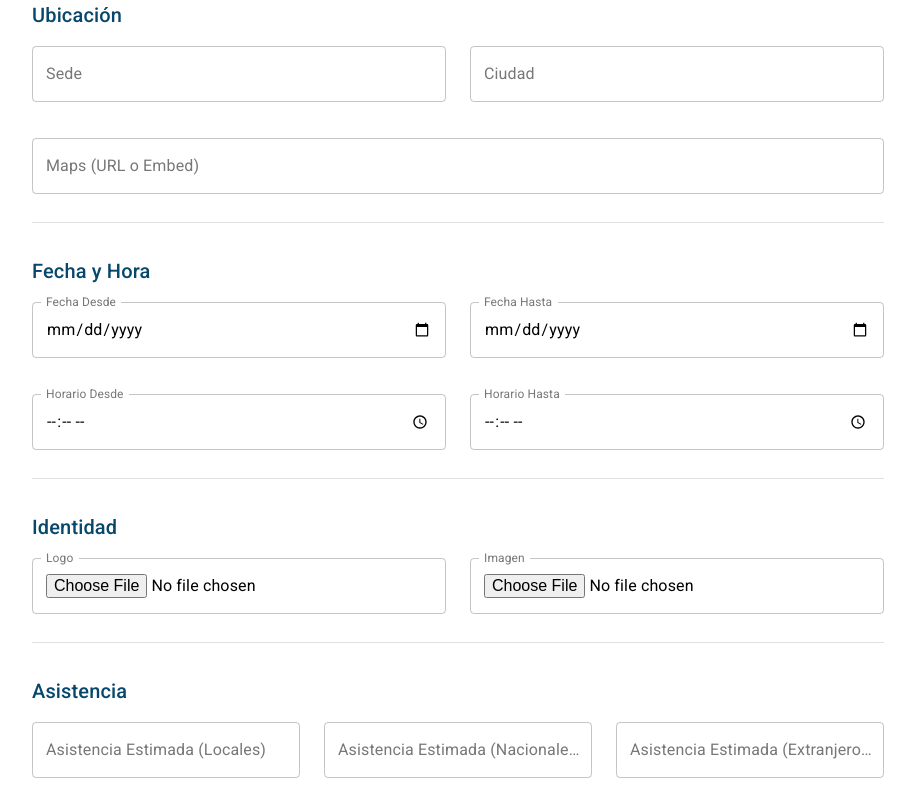
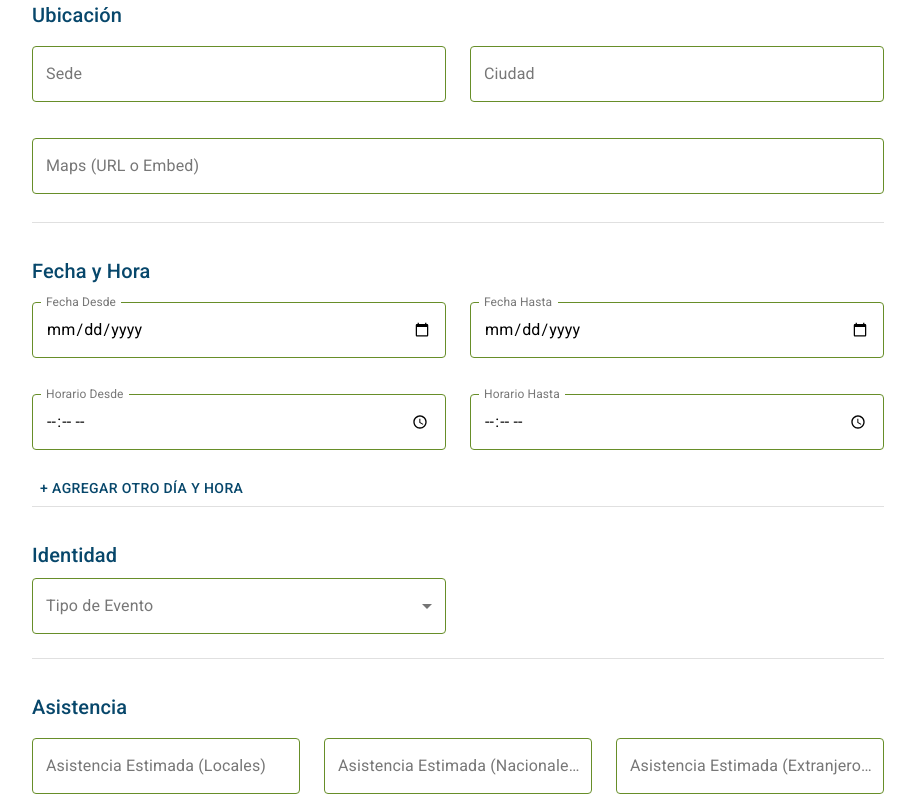
Before and after one commit to MarcosRillo/EATT, a Next.js app: page /dashboard/addEvent in a window 1280 px wide. Shown: the part 440-1240 px from the top of the page, without its empty margins (182-1097 px from the left). Built offline with nearby package versions, Linux system fonts and the light colour scheme.

Commit message:
modificando el addEvent

```diff
--- a/src/app/dashboard/addEvent/page.jsx
+++ b/src/app/dashboard/addEvent/page.jsx
@@ -41,10 +41,6 @@ function AddEventPage() {
   const [sede, setSede] = useState("");
   const [ciudad, setCiudad] = useState("");
   const [mapsUrl, setMapsUrl] = useState("");
-  const [fechaDesde, setFechaDesde] = useState("");
-  const [fechaHasta, setFechaHasta] = useState("");
-  const [horaDesde, setHoraDesde] = useState("");
-  const [horaHasta, setHoraHasta] = useState("");
   const [tipo, setTipo] = useState("");
   const [logo, setLogo] = useState(null);
   const [imagen, setImagen] = useState(null);
@@ -52,12 +48,16 @@ function AddEventPage() {
   const [asistenciaNacionales, setAsistenciaNacionales] = useState("");
   const [asistenciaExtranjeros, setAsistenciaExtranjeros] = useState("");
   const [trasmisionVirtual, setTrasmisionVirtual] = useState(false);
+  const [linkTransmisionVirtual, setLinkTransmisionVirtual] = useState("");
   const [organizador, setOrganizador] = useState(
     "Nombre de la Empresa (por defecto)"
   );
   const [productor, setProductor] = useState("");
   const [webEvento, setWebEvento] = useState("");
   const [imagenResponsive, setImagenResponsive] = useState(null);
+  const [dateTimes, setDateTimes] = useState([
+    { fechaDesde: "", fechaHasta: "", horaDesde: "", horaHasta: "" },
+  ]);
 
   const handleAddEventSubmit = () => {
     const newEvent = {
@@ -66,9 +66,13 @@ function AddEventPage() {
       sede,
       ciudad,
       mapsUrl,
-      date: fechaDesde, // Usando fechaDesde como una fecha simple por ahora
-      timeStart: horaDesde,
-      timeEnd: horaHasta,
+      dateTimes: dateTimes.map((dt) => ({
+        // Mapea el array de fechas y horas
+        fechaDesde: dt.fechaDesde,
+        fechaHasta: dt.fechaHasta,
+        horaDesde: dt.horaDesde,
+        horaHasta: dt.horaHasta,
+      })),
       type: tipo,
       logo: logo ? logo.name : null,
       image: imagen ? imagen.name : null,
@@ -78,15 +82,13 @@ function AddEventPage() {
         foreign: asistenciaExtranjeros,
       },
       virtualTransmission: trasmisionVirtual,
+      transmissionLink: trasmisionVirtual ? linkTransmisionVirtual : null,
       organizador,
       producer: productor || organizador,
       website: webEvento,
       responsiveImage: imagenResponsive ? imagenResponsive.name : null,
-      // Podrías querer incluir fechaHasta en tu objeto de evento también
     };
-    addEvent(newEvent); // Usa la función addEvent del contexto
-    console.log("Evento agregado:", newEvent);
-    // Opcionalmente, podrías redirigir de vuelta al dashboard después de agregar el evento
+    addEvent(newEvent);
   };
 
   const handleLogoChange = (event) => {
@@ -99,6 +101,27 @@ function AddEventPage() {
 
   const handleImagenResponsiveChange = (event) => {
     setImagenResponsive(event.target.files[0]);
+  };
+
+  const handleAddDateTime = () => {
+    setDateTimes([
+      ...dateTimes,
+      { fechaDesde: "", fechaHasta: "", horaDesde: "", horaHasta: "" },
+    ]);
+  };
+
+  const handleRemoveDateTime = (index) => {
+    if (dateTimes.length > 1) {
+      const newDateTimes = [...dateTimes];
+      newDateTimes.splice(index, 1);
+      setDateTimes(newDateTimes);
+    }
+  };
+
+  const handleDateTimeChange = (index, name, value) => {
+    const newDateTimes = [...dateTimes];
+    newDateTimes[index][name] = value;
+    setDateTimes(newDateTimes);
   };
 
   return (
@@ -199,47 +222,76 @@ function AddEventPage() {
         <Typography variant="h6" color="primary" gutterBottom sx={{ mt: 3 }}>
           Fecha y Hora
         </Typography>
-        <Grid container spacing={3} mb={3}>
+        {dateTimes.map((dateTime, index) => (
+          <Grid container spacing={3} mb={2} key={index}>
             <Grid item xs={12} sm={6}>
               <TextField
-              label="Fecha Desde"
+                label={`Fecha Desde ${dateTimes.length > 1 ? index + 1 : ""}`}
                 type="date"
                 variant="outlined"
                 InputLabelProps={{ shrink: true }}
-              value={fechaDesde}
-              onChange={(e) => setFechaDesde(e.target.value)}
+                value={dateTime.fechaDesde}
+                onChange={(e) =>
+                  handleDateTimeChange(index, "fechaDesde", e.target.value)
+                }
+                fullWidth
               />
             </Grid>
             <Grid item xs={12} sm={6}>
               <TextField
-              label="Fecha Hasta"
+                label={`Fecha Hasta ${dateTimes.length > 1 ? index + 1 : ""}`}
                 type="date"
                 variant="outlined"
                 InputLabelProps={{ shrink: true }}
-              value={fechaHasta}
-              onChange={(e) => setFechaHasta(e.target.value)}
+                value={dateTime.fechaHasta}
+                onChange={(e) =>
+                  handleDateTimeChange(index, "fechaHasta", e.target.value)
+                }
+                fullWidth
               />
             </Grid>
             <Grid item xs={12} sm={6}>
               <TextField
-              label="Horario Desde"
+                label={`Horario Desde ${dateTimes.length > 1 ? index + 1 : ""}`}
                 type="time"
                 variant="outlined"
                 InputLabelProps={{ shrink: true }}
-              value={horaDesde}
-              onChange={(e) => setHoraDesde(e.target.value)}
+                value={dateTime.horaDesde}
+                onChange={(e) =>
+                  handleDateTimeChange(index, "horaDesde", e.target.value)
+                }
+                fullWidth
               />
             </Grid>
             <Grid item xs={12} sm={6}>
               <TextField
-              label="Horario Hasta"
+                label={`Horario Hasta ${dateTimes.length > 1 ? index + 1 : ""}`}
                 type="time"
                 variant="outlined"
                 InputLabelProps={{ shrink: true }}
-              value={horaHasta}
-              onChange={(e) => setHoraHasta(e.target.value)}
+                value={dateTime.horaHasta}
+                onChange={(e) =>
+                  handleDateTimeChange(index, "horaHasta", e.target.value)
+                }
+                fullWidth
               />
             </Grid>
+            {dateTimes.length > 1 && (
+              <Grid item xs={12}>
+                <Button
+                  onClick={() => handleRemoveDateTime(index)}
+                  color="secondary"
+                >
+                  - Eliminar
+                </Button>
+              </Grid>
+            )}
+          </Grid>
+        ))}
+        <Grid item xs={12}>
+          <Button onClick={handleAddDateTime} color="primary">
+            + Agregar otro día y hora
+          </Button>
         </Grid>
         <Divider sx={{ mb: 4 }} />
         <Typography variant="h6" color="primary" gutterBottom sx={{ mt: 3 }}>
@@ -247,32 +299,22 @@ function AddEventPage() {
         </Typography>
         <Grid container spacing={3} mb={3}>
           <Grid item xs={12} sm={6}>
-            <TextField
-              label="Logo"
-              variant="outlined"
-              type="file"
-              onChange={handleLogoChange}
-              InputLabelProps={{ shrink: true }}
-            />
-            {logo && (
-              <Typography variant="caption" color="text.secondary">
-                Logo seleccionado: {logo.name}
-              </Typography>
-            )}
-          </Grid>
-          <Grid item xs={12} sm={6}>
-            <TextField
-              label="Imagen"
-              variant="outlined"
-              type="file"
-              onChange={handleImagenChange}
-              InputLabelProps={{ shrink: true }}
-            />
-            {imagen && (
-              <Typography variant="caption" color="text.secondary">
-                Imagen seleccionada: {imagen.name}
-              </Typography>
-            )}
+            <FormControl fullWidth variant="outlined">
+              <InputLabel id="tipo-evento-label">Tipo de Evento</InputLabel>
+              <Select
+                labelId="tipo-evento-label"
+                id="tipo-evento"
+                value={tipo}
+                onChange={(e) => setTipo(e.target.value)}
+                label="Tipo de Evento"
+              >
+                {eventTypes.map((eventType) => (
+                  <MenuItem key={eventType} value={eventType}>
+                    {eventType}
+                  </MenuItem>
+                ))}
+              </Select>
+            </FormControl>
           </Grid>
         </Grid>
         <Divider sx={{ mb: 4 }} />
@@ -319,6 +361,18 @@ function AddEventPage() {
               label="Trasmisión Virtual"
             />
           </Grid>
+          {trasmisionVirtual && (
+            <Grid item xs={12}>
+              <TextField
+                label="Link de la Transmisión Virtual"
+                variant="outlined"
+                type="url"
+                value={linkTransmisionVirtual}
+                onChange={(e) => setLinkTransmisionVirtual(e.target.value)}
+                margin="dense"
+              />
+            </Grid>
+          )}
         </Grid>
         <Divider sx={{ mb: 4 }} />
         <Typography variant="h6" color="primary" gutterBottom sx={{ mt: 3 }}>
@@ -342,7 +396,7 @@ function AddEventPage() {
               onChange={(e) => setWebEvento(e.target.value)}
             />
           </Grid>
-          <Grid item xs={12}>
+          <Grid item xs={12} sm={6}>
             <TextField
               label="Imagen Responsive (Medidas recomendadas: [aquí las medidas])"
               variant="outlined"
@@ -356,9 +410,22 @@ function AddEventPage() {
               </Typography>
             )}
           </Grid>
+          <Grid item xs={12} sm={6}>
+            <TextField
+              label="Logo"
+              variant="outlined"
+              type="file"
+              onChange={handleLogoChange}
+              InputLabelProps={{ shrink: true }}
+            />
+            {logo && (
+              <Typography variant="caption" color="text.secondary">
+                Logo seleccionado: {logo.name}
+              </Typography>
+            )}
+          </Grid>
         </Grid>
         <Box sx={{ mt: 4, display: "flex", justifyContent: "flex-end" }}>
-          {" "}
           {/* Añadiendo margen superior y alineando a la derecha */}
           <Button
             variant="contained"
--- a/src/theme.js
+++ b/src/theme.js
@@ -49,6 +49,14 @@ const theme = createTheme({
         color: "secondary",
       },
     },
+    MuiOutlinedInput: {
+      // Agrega esta sección o modifícala si ya existe
+      styleOverrides: {
+        notchedOutline: {
+          borderColor: "#678e29 !important",
+        },
+      },
+    },
   },
 });
 
```
Lines whose indentation alone changed are shown as unchanged.
